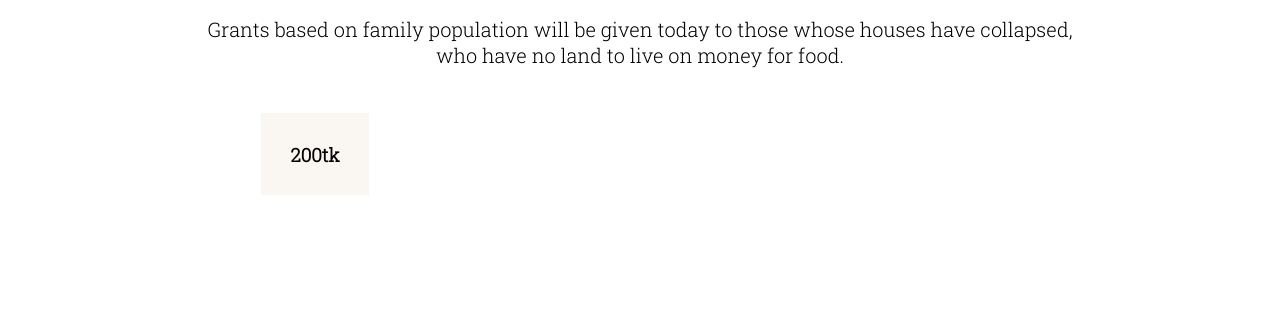
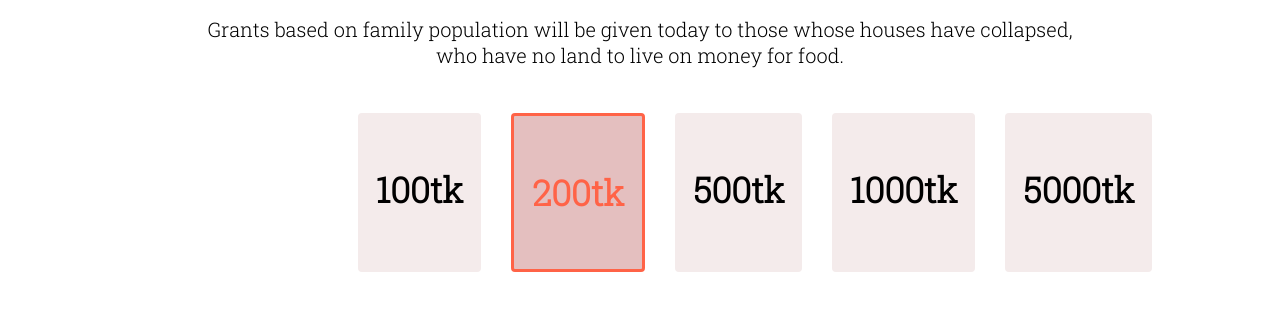
Before and after one commit to Hiru1728/assignment-one, a plain HTML site: page index.html in a window 1280 px wide. Shown: the part 708-1018 px from the top of the page. Before the commit the page ends 911 px from the top, so only its background shows below. Drawn offline with Linux system fonts and the light colour scheme.

Commit message:
second page

```diff
--- a/index.html
+++ b/index.html
@@ -26,9 +26,24 @@
             land
             to live on money for food.</p>
     </div>
-    <div class="tk-amount">
-        <h3>200tk</h3>
-    </div>
+    <section class="flexible-container First-scetion-tk">
+        <div class="tk-amount-one">
+            <h3>100tk</h3>
+        </div>
+        <div class="tk-amount-two">
+            <h3>200tk</h3>
+        </div>
+        <div class="tk-amount-three">
+            <h3>500tk</h3>
+        </div>
+        <div class="tk-amount-three">
+            <h3>1000tk</h3>
+        </div>
+        <div class="tk-amount-three">
+            <h3>5000tk</h3>
+        </div>
+    </section>
+
 </body>
 
 </html>
--- a/style.css
+++ b/style.css
@@ -47,10 +47,50 @@ p {
     font-size: 30px;
 }
 
-.tk-amount {
-    width: 7%;
-    margin-left: 20%;
-    padding: 10px;
+.First-scetion-tk {
+    width: 40%;
+    margin-left: 20px;
+}
+
+.tk-amount-one {
+    width: 50%;
+    font-size: 30px;
+    /* margin-left: 285px;*/
+    padding: 18px;
     text-align: center;
-    background-color: rgb(250, 247, 243);
+    background-color: #f4ebeb;
+    border-radius: 4px;
 }
+
+.tk-amount-two {
+    color: tomato;
+    font-size: 30px;
+    width: 40%;
+    margin-left: 30px;
+    padding: 18px;
+    text-align: center;
+    background-color: #e4bfbf;
+    border-radius: 4px;
+    border: 3px solid tomato;
+}
+
+.tk-amount-three {
+    width: 50%;
+    font-size: 30px;
+    margin-left: 30px;
+    padding: 18px;
+    text-align: center;
+    background-color: #f4ebeb;
+    border-radius: 4px;
+}
+
+.flexible-container {
+    display: flex;
+    margin-bottom: 150px;
+    margin-left: 350px;
+}
+
+.second-section-tk {
+    width: 60%;
+    margin-right: 20px;
+}
```
